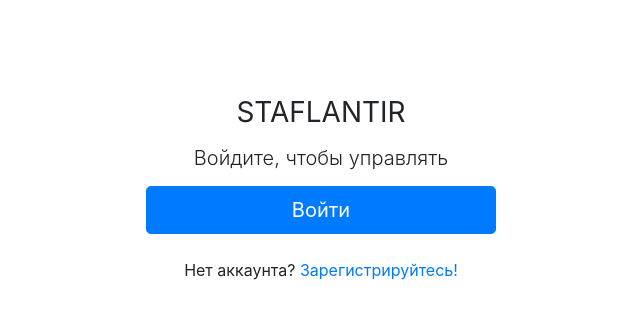
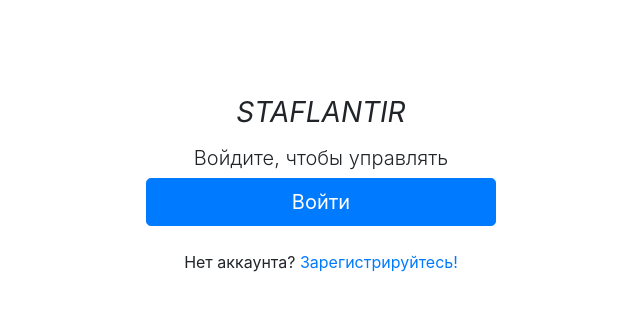
Before and after one commit to ceolantir/staflantir, a Django app: template templates/users/login.html in a window 1280 px wide. Shown: the part 72-391 px from the top of the page, without its empty margins (319-959 px from the left). Run offline with Django 3.2, Linux system fonts and the light colour scheme; the template is opened without the code that fills it: most values are stand-ins (such as "Sample title", 1, 10 or a date in 2020); some libraries are stand-ins or nearby versions.

Commit message:
beauty is induced

```diff
--- a/templates/users/login.html
+++ b/templates/users/login.html
@@ -15,14 +15,15 @@
                     {% endif %}
                     <div class="text-center mt-5 b-1">
                         <h1 class="h3 mb-3 font-weight-normal">
-                            STAFLANTIR
+                            <em>
+                                STAFLANTIR
+                            </em>
                         </h1>
                         <p class="h5 font-weight-light">
                             Войдите, чтобы управлять
                         </p>
                     </div>
                     {{ form|crispy }}
-                    <div class="checkbox mb-3"></div>
                     <button class="btn btn-lg btn-block btn-primary" type="submit">
                         Войти
                     </button>
```
